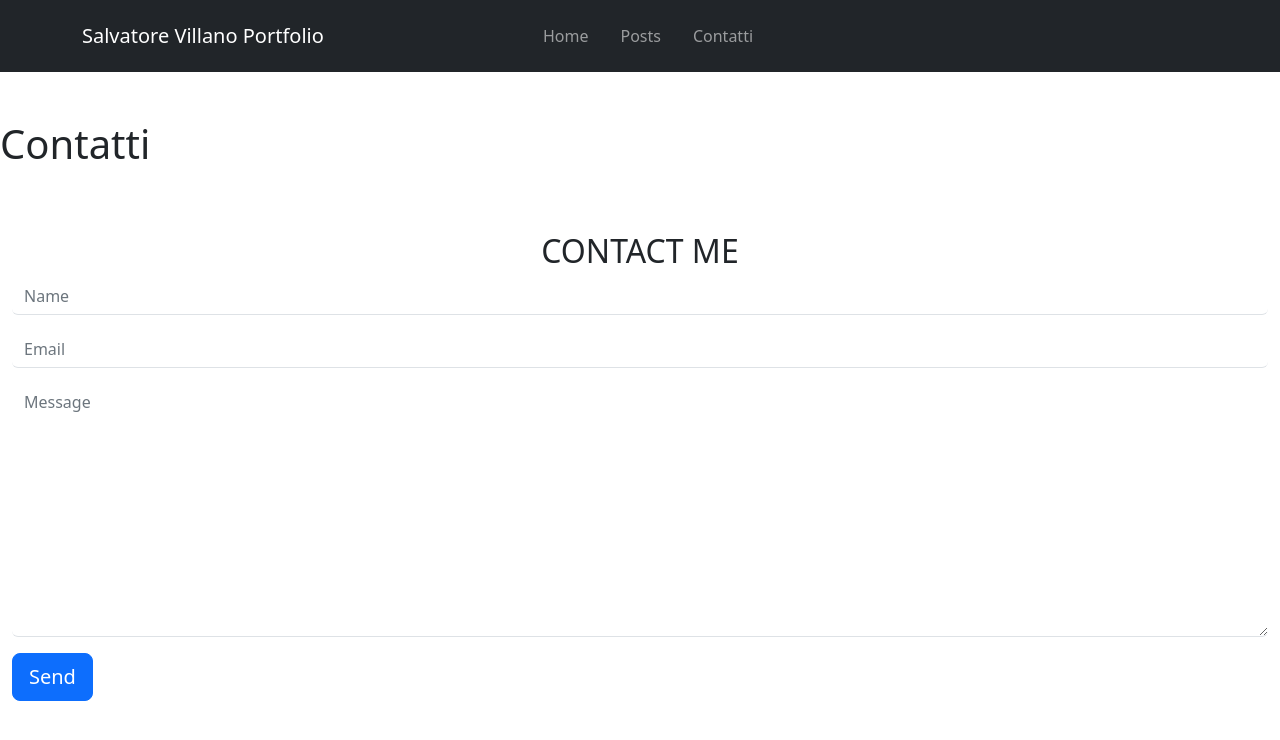
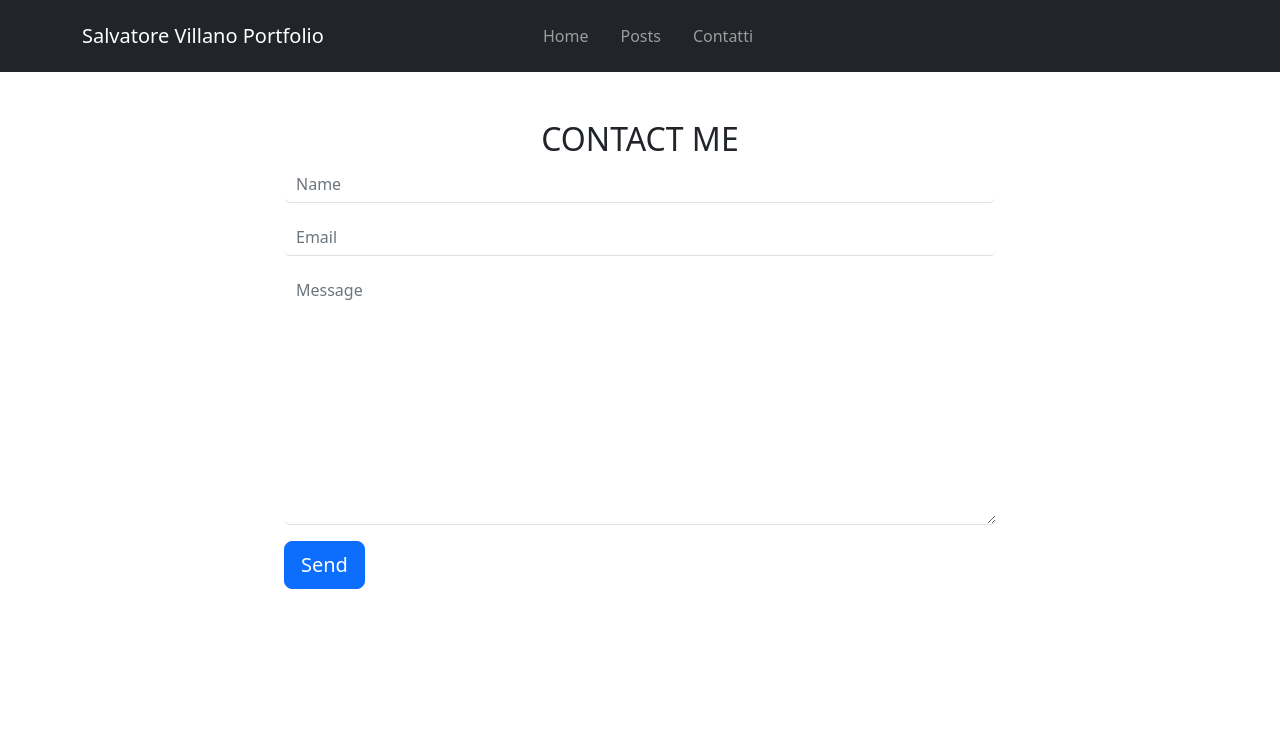
Before and after one commit to SalvatoreVillano/laravel-vue-router, a Vue app: page /contact in a window 1280 px wide. Shown: the top 740 px of the page. Built offline with nearby package versions, Linux system fonts and the light colour scheme.

Commit message:
migliorie

```diff
--- a/src/components/HeaderComponent.vue
+++ b/src/components/HeaderComponent.vue
@@ -2,7 +2,7 @@
     <header>
         <nav class="navbar navbar-expand-lg navbar-dark bg-dark ">
             <div class="container col">
-                <a class="navbar-brand mr-auto col" href="#!">Salvatore Villano Portfolio</a>
+                <a class="navbar-brand mr-auto col">Salvatore Villano Portfolio</a>
                 <button class="navbar-toggler" type="button" data-bs-toggle="collapse"
                     data-bs-target="#navbarSupportedContent" aria-controls="navbarSupportedContent"
                     aria-expanded="false" aria-label="Toggle navigation"><span
--- a/src/pages/ContactUs.vue
+++ b/src/pages/ContactUs.vue
@@ -1,8 +1,9 @@
 <template>
-    <div class="row">
-        <div class="col-12">
-            <h1 class="mt-5 mb-3">Contatti</h1>
-            <ContactForm />
+    <div class="container">
+        <div class="row d-flex justify-content-center">
+            <div class="col-lg-8">
+                <ContactForm />
+            </div>
         </div>
     </div>
 </template>
--- a/src/pages/PostList.vue
+++ b/src/pages/PostList.vue
@@ -1,8 +1,8 @@
 <template>
 
     <div class="container">
-        <div class="row d-flex justify-content-center">
-            <div class="col-sm-12 col-md-3 col-lg-3" v-for=" (post, index) in posts " :key="index">
+        <div class="row d-flex justify-content-center mt-5">
+            <div class="col-lg-4" v-for=" (post, index) in posts " :key="index">
                 <PostCard :post="post" />
 
             </div>
--- a/src/pages/SinglePage.vue
+++ b/src/pages/SinglePage.vue
@@ -1,8 +1,10 @@
 <template>
-    <div class="d-flex justify-content-center" style="width: 18rem;">
+    <div class="container">
+        <div class="row d-flex justify-content-center">
+            <div class="col-lg-4">
 
                 <section v-if="post">
-            <h1>{{ post.title }}</h1>
+                    <h1 class="display-6">{{ post.title }}</h1>
                     <img :src="`${store.imageBasePath}${post.cover_image}`" class="card-img-top" :alt="post.title">
                     <p>{{ post.content }}</p>
                     <div v-if="post.category">
@@ -10,7 +12,12 @@
                     </div>
                 </section>
                 <section v-else>Loading...</section>
+
             </div>
+
+        </div>
+    </div>
+
 </template>
 
 <script>
```
Also changed, not shown: src/App.vue (line endings or trailing spaces). Lines whose indentation alone changed are shown as unchanged.
